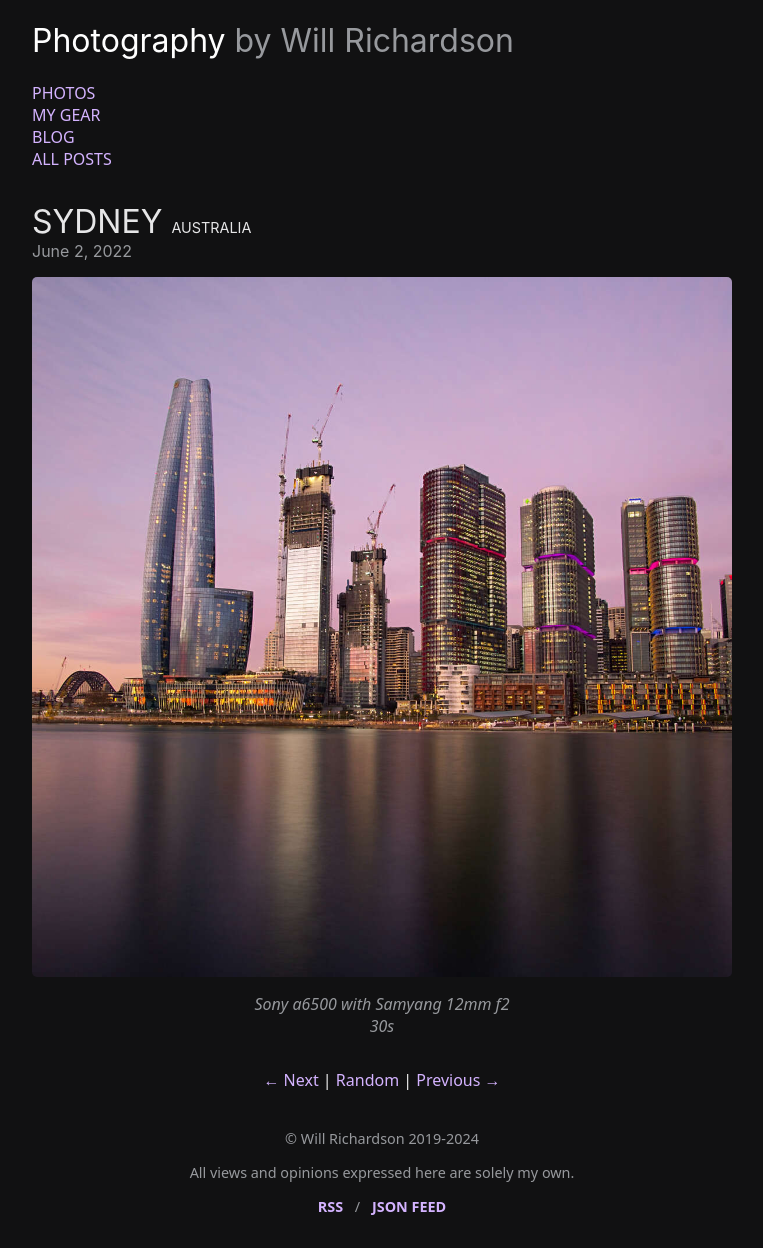
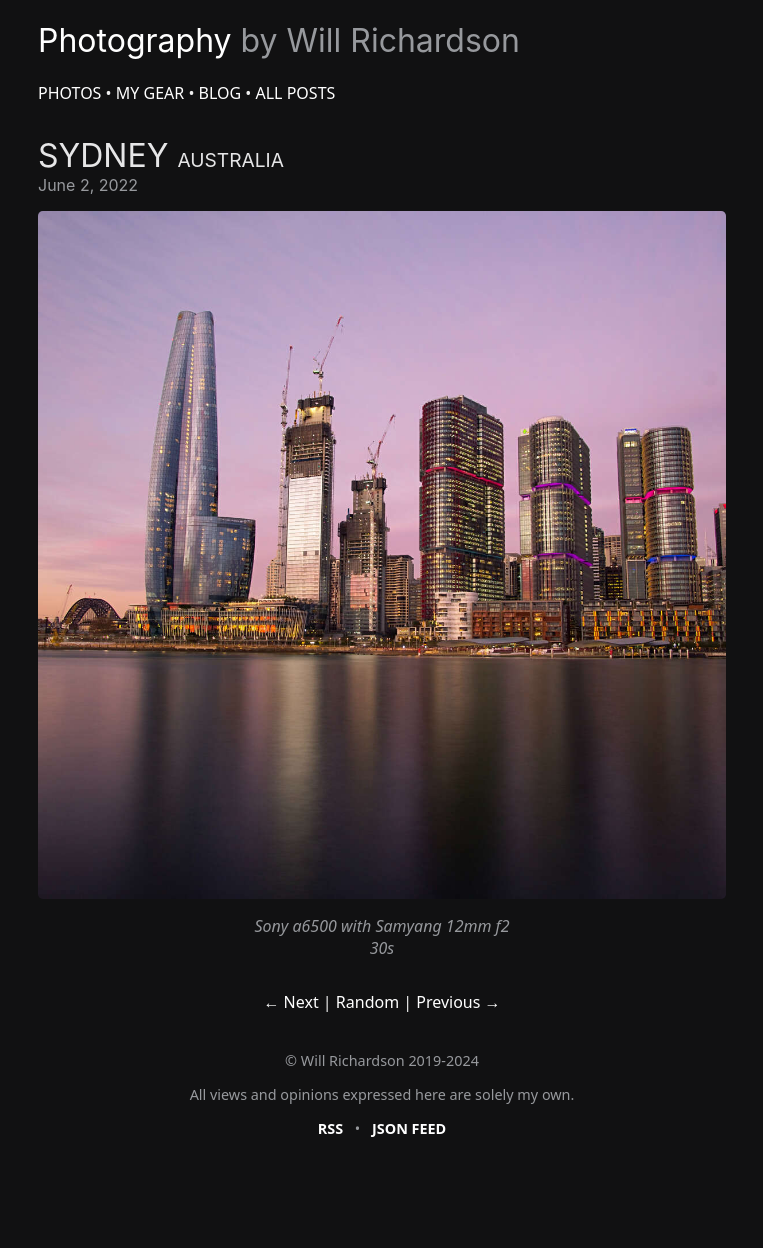
Before and after one commit to willhbr/photos, a Jekyll site: the page built from _posts/2022-06-02-vivid.md, in a window 1280 px wide. Shown: the whole page, without its empty margins (258-1021 px from the left). Built offline with Jekyll 4.4.1, drawn with Linux system fonts in a browser that asks for light colours; after the commit the page ends 1170 px from its top, so only the background shows below that.

Commit message:
Minor css tweaks

```diff
--- a/_includes/footer.html
+++ b/_includes/footer.html
@@ -2,7 +2,7 @@
   <p>&copy; <a href="/me">Will Richardson</a> 2019-{{ site.time | date: '%Y' }}</p>
   <p>All views and opinions expressed here are solely my own.</p>
   <p>
-    <a class="button" target=_blank href="{{ site.feeds.rss_url }}">RSS</a> /
+    <a class="button" target=_blank href="{{ site.feeds.rss_url }}">RSS</a> &bull;
     <a class="button" target=_blank href="{{ site.feeds.json_url }}">JSON Feed</a>
   </p>
 </footer>
--- a/_includes/header.html
+++ b/_includes/header.html
@@ -2,11 +2,11 @@
   <h1><a href="/" class="title">Photography <span class="subhead">by Will Richardson</span></span></a></h1>
   <div class="nav">
     {% if page.url != '/' %}
-      <a href="/">Photos</a><br>
+      <a href="/">Photos</a> &bull;
     {% endif %}
 
-    <a href="/gear/">My Gear</a><br>
-    <a href="https://willhbr.net">Blog</a><br>
+    <a href="/gear/">My Gear</a> &bull;
+    <a href="https://willhbr.net">Blog</a> &bull;
     <a href="/posts/">All Posts</a>
   </div>
 </header>
--- a/css/main.sass
+++ b/css/main.sass
@@ -3,7 +3,7 @@
 
 $background-colour: #111112
 $metadata-colour: #97999d
-$link-colour: #D4B3FF
+$link-colour: white
 $header-fonts: Inter, Roboto, 'Helvetica Neue', 'Arial Nova', 'Nimbus Sans', Arial, sans-serif
 
 body
@@ -15,7 +15,7 @@ a, a:visited
   color: $link-colour
   text-decoration: none
 a:hover
-  color: lighten($link-colour, 10%)
+  color: darken($link-colour, 20%)
   text-decoration: underline
 
 h1, h2
@@ -32,7 +32,7 @@ header
     color: $metadata-colour
 
 .container
-  max-width: 700px
+  max-width: 43em
   margin: auto
 
 .metadata
@@ -42,7 +42,7 @@ header
     margin-block-end: 0
     text-transform: uppercase
     .sub
-      font-size: 0.9rem
+      font-size: 0.6em
     a, a:visited
       color: lighten($metadata-colour, 30%)
       text-decoration: none
@@ -76,7 +76,7 @@ img
   max-height: 80vh
   margin: auto
   display: block
-  border-radius: 5px
+  border-radius: 0.3em
 
 .button
   padding: 6px 8px
```
